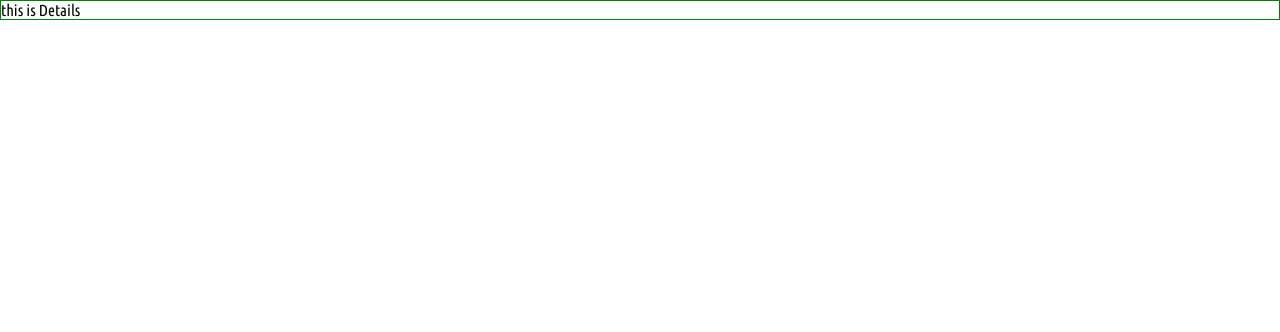
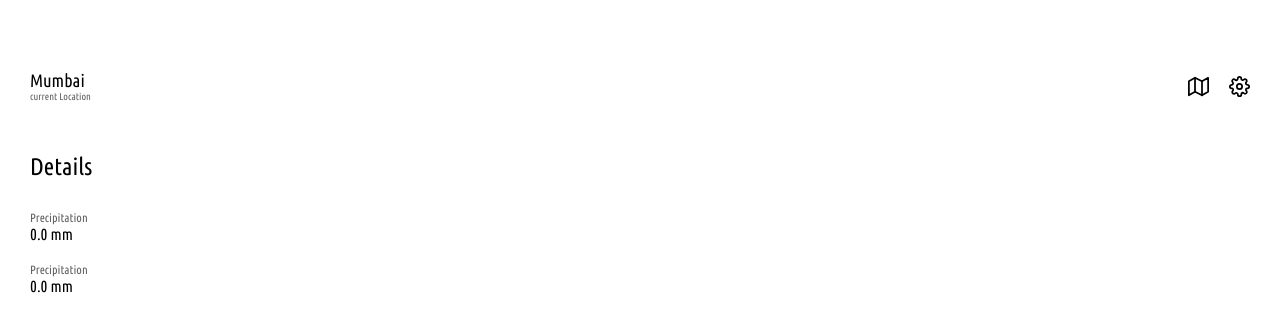
Before and after one commit to mishti169/weather-app, a React (Vite) app: page /details in a window 1280 px wide. Shown: the top 332 px of the page. Built offline with nearby package versions, Linux system fonts and the light colour scheme.

Commit message:
make details body with styling

```diff
--- a/src/components/Details/Details.css
+++ b/src/components/Details/Details.css
@@ -0,0 +1,26 @@
+.details {
+	padding: 70px 30px;
+}
+.details--body {
+	display: flex;
+	flex-direction: column;
+	row-gap: 30px;
+}
+.details--body_inner-body {
+	display: flex;
+	flex-direction: column;
+	row-gap: 20px;
+}
+.details--body_text {
+	font-size: 24px;
+	line-height: 28px;
+}
+.temp-details_title {
+	font-size: 12px;
+	line-height: 14px;
+	color: #616161;
+}
+.temp-details_Description {
+	font-size: 18px;
+	line-height: 21px;
+}
--- a/src/components/Details/Details.jsx
+++ b/src/components/Details/Details.jsx
@@ -1,7 +1,21 @@
 import React from 'react';
+import Header from '../Header/Header';
+import TempDetails from '../TempDetails/TempDetails';
 import './Details.css';
+
 const Details = () => {
-	return <div className='border'> this is Details</div>;
+	return (
+		<div className='details'>
+			<Header />
+			<div className='details--body'>
+				<span className='details--body_text'>Details</span>
+				<div className='details--body_inner-body'>
+					<TempDetails />
+					<TempDetails />
+				</div>
+			</div>
+		</div>
+	);
 };
 
 export default Details;
```
